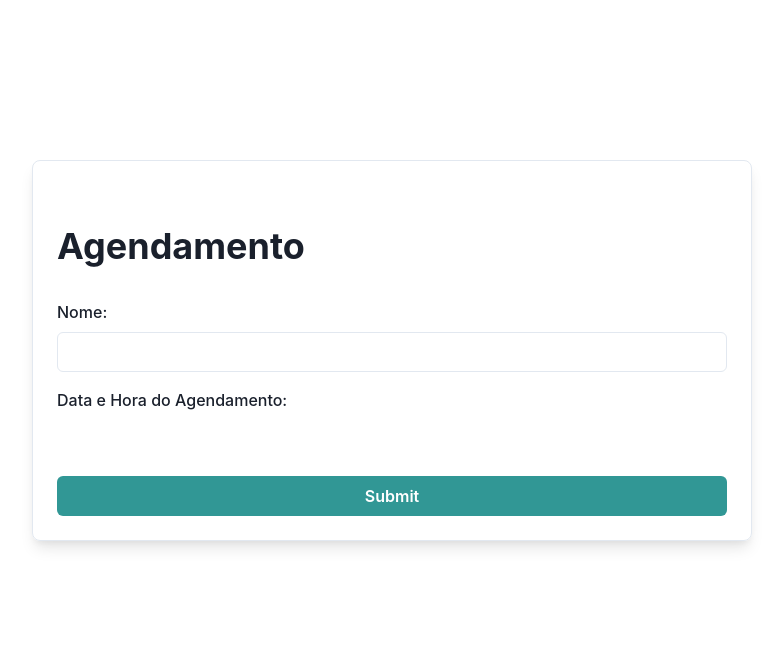
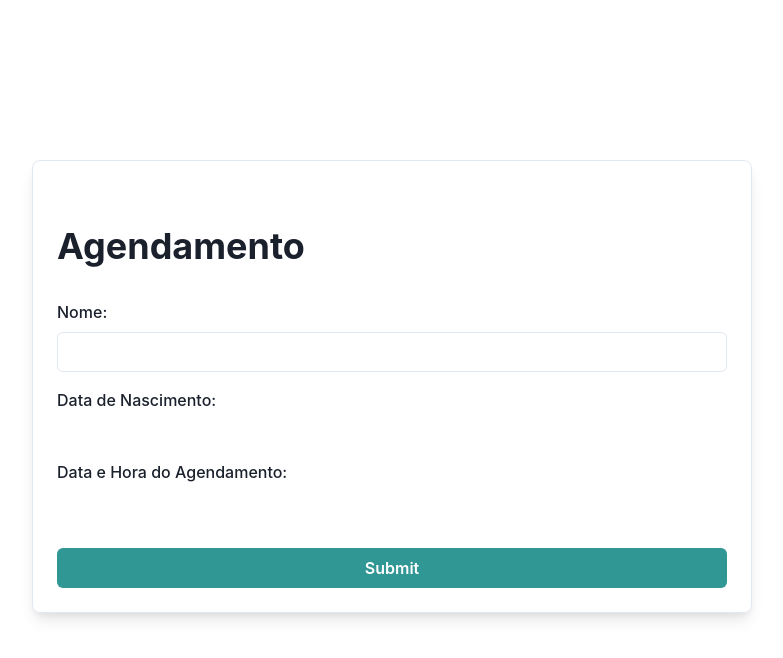
Before and after one commit to Msoaressdp/Pitang2024-Challange-Frontend, a React (Vite) app: page /Schedule in a window 1280 px wide. Shown: the top 658 px of the page, without its empty margins (248-1031 px from the left). Built offline with nearby package versions, Linux system fonts and the light colour scheme.

Commit message:
feat: add birth date to form

```diff
--- a/src/pages/Schedule.jsx
+++ b/src/pages/Schedule.jsx
@@ -14,12 +14,13 @@ import {
 
 const Schedule = () => {
   const [name, setName] = useState('');
+  const [birthDate, setBirthDate] = useState(null);
   const [scheduledDate, setScheduledDate] = useState(null);
   const [submittedData, setSubmittedData] = useState(null);
 
   const handleSubmit = (event) => {
     event.preventDefault();
-    const newAppointment = { name, scheduledDate };
+    const newAppointment = { name, birthDate, scheduledDate };
     setSubmittedData(newAppointment);
     setName('');
     setScheduledDate(null);
@@ -36,6 +37,17 @@ const Schedule = () => {
               id="name"
               value={name}
               onChange={(e) => setName(e.target.value)}
+            />
+          </FormControl>
+
+          <FormControl>
+            <FormLabel htmlFor="birthDate">Data de Nascimento:</FormLabel>
+            <DatePicker
+              id="birthDate"
+              selected={birthDate}
+              onChange={(date) => setBirthDate(date)}
+              dateFormat="dd/MM/yyyy"
+              maxDate={new Date()}
             />
           </FormControl>
 
@@ -64,6 +76,7 @@ const Schedule = () => {
         <Box mt={4} p={4} borderWidth="1px" borderRadius="lg">
            <Heading as="h2" size="md">Submitted Data</Heading>
           <Text><strong>Nome:</strong> {submittedData.name}</Text>
+          <Text><strong>Data de Nascimento:</strong> {submittedData.birthDate ? submittedData.birthDate.toString() : ''}</Text>
           <Text><strong>Data e Hora do Agendamento:</strong> {submittedData.scheduledDate ? submittedData.scheduledDate.toString() : ''}</Text>
         </Box>
       )}
```
